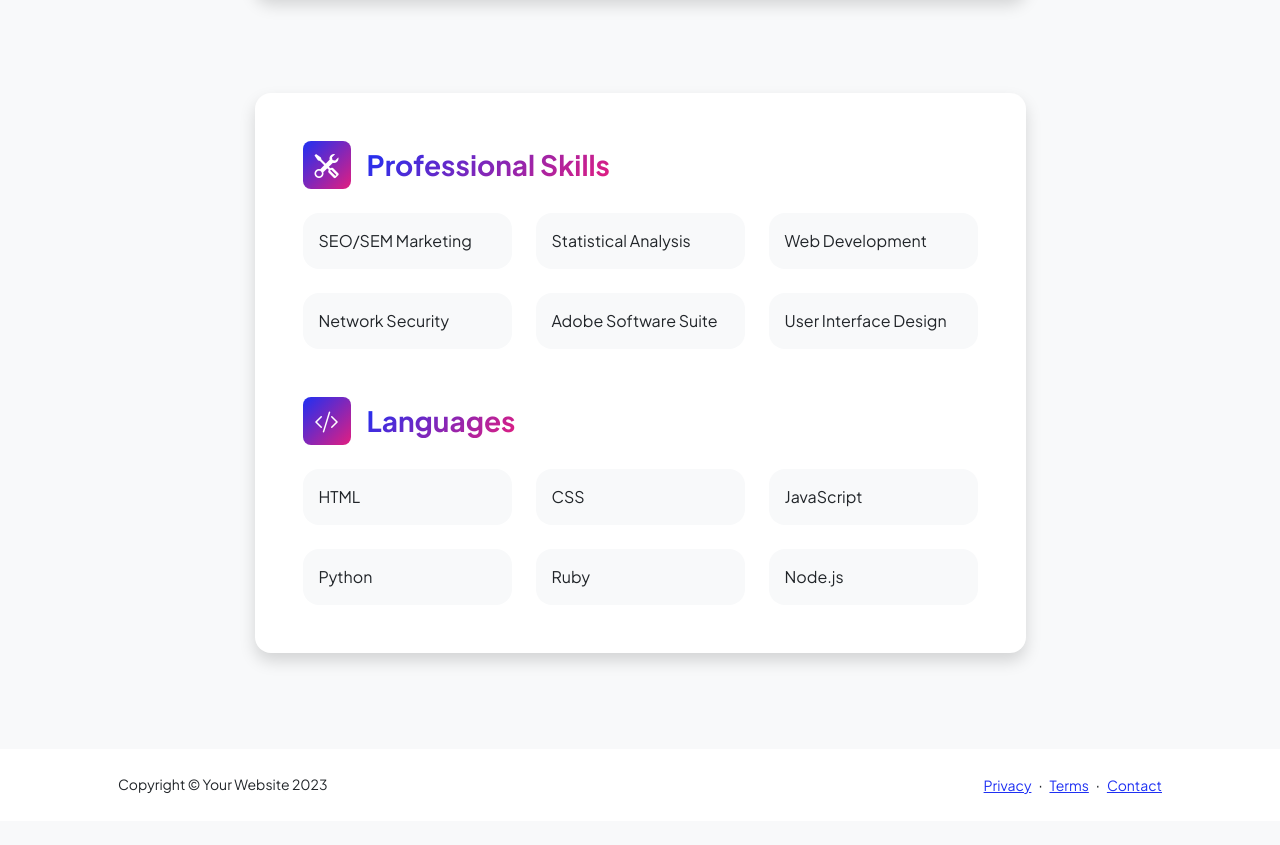
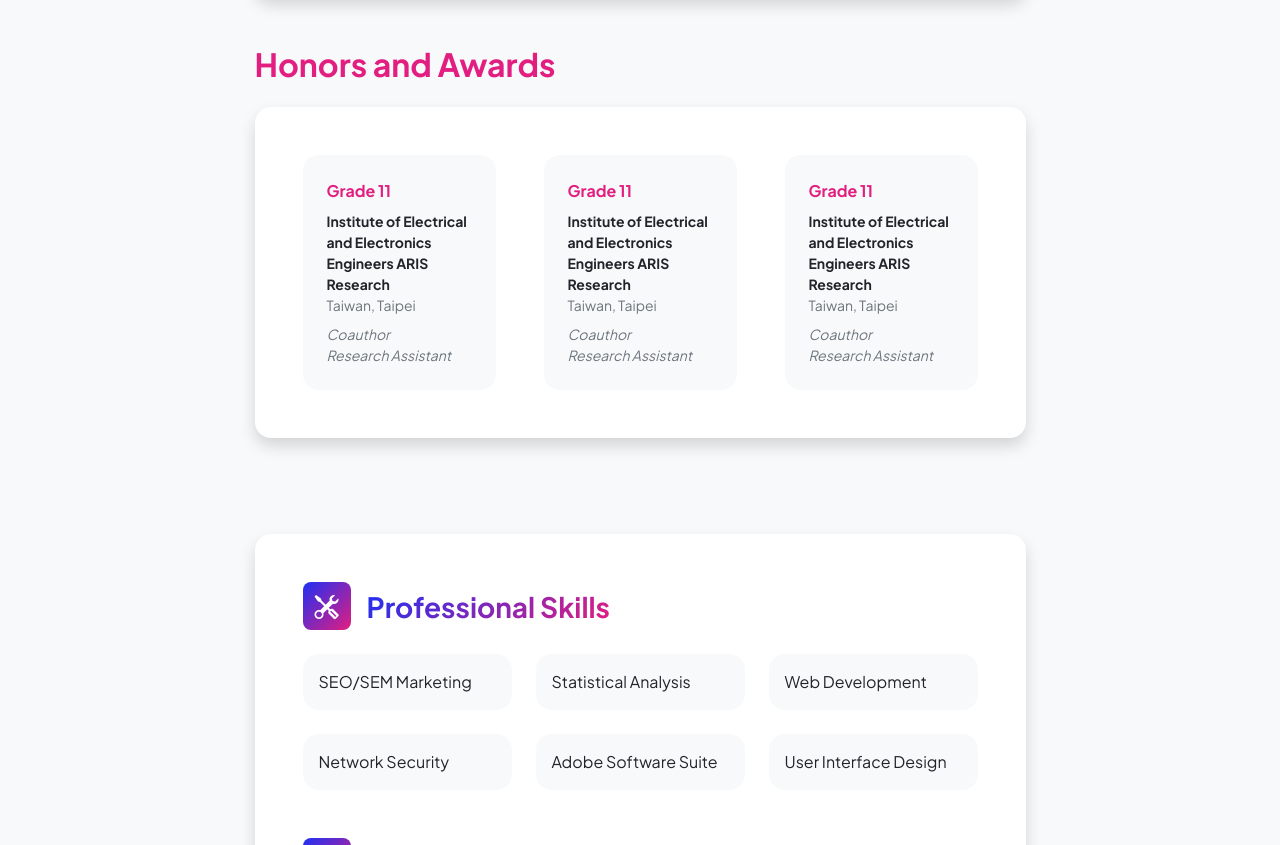
Before and after one commit to BurtonTsai/BurtonTsai.github.io, a plain HTML site: page resume.html in a window 1280 px wide. Shown: the part 2055-2900 px from the top of the page. Before the commit the page ends 2876 px from the top, so only its background shows below. Drawn offline with nearby package versions, Linux system fonts and the light colour scheme.

Commit message:
resume test

```diff
--- a/resume.html
+++ b/resume.html
@@ -148,6 +148,57 @@
                             </div>
                         </section>
                         <!-- Divider-->
+                        <!-- Education Section-->
+                        <section>
+                            <h2 class="text-secondary fw-bolder mb-4">Honors and Awards</h2>
+                            <!-- Education Card 1-->
+                            <div class="card shadow border-0 rounded-4 mb-5">
+                                <div class="card-body p-5">
+                                    <div class="row align-items-center gx-5">
+                                        <div class="col text-center text-lg-start mb-4 mb-lg-0">
+                                            <div class="bg-light p-4 rounded-4">
+                                                <div class="text-secondary fw-bolder mb-2">Grade 11</div>
+                                                <div class="mb-2">
+                                                    <div class="small fw-bolder">Institute of Electrical and Electronics Engineers ARIS Research</div>
+                                                    <div class="small text-muted">Taiwan, Taipei</div>
+                                                </div>
+                                                <div class="fst-italic">
+                                                    <div class="small text-muted">Coauthor</div>
+                                                    <div class="small text-muted">Research Assistant</div>
+                                                </div>
+                                            </div>
+                                        </div>
+                                        <div class="col text-center text-lg-start mb-4 mb-lg-0">
+                                            <div class="bg-light p-4 rounded-4">
+                                                <div class="text-secondary fw-bolder mb-2">Grade 11</div>
+                                                <div class="mb-2">
+                                                    <div class="small fw-bolder">Institute of Electrical and Electronics Engineers ARIS Research</div>
+                                                    <div class="small text-muted">Taiwan, Taipei</div>
+                                                </div>
+                                                <div class="fst-italic">
+                                                    <div class="small text-muted">Coauthor</div>
+                                                    <div class="small text-muted">Research Assistant</div>
+                                                </div>
+                                            </div>
+                                        </div>
+                                        <div class="col text-center text-lg-start mb-4 mb-lg-0">
+                                            <div class="bg-light p-4 rounded-4">
+                                                <div class="text-secondary fw-bolder mb-2">Grade 11</div>
+                                                <div class="mb-2">
+                                                    <div class="small fw-bolder">Institute of Electrical and Electronics Engineers ARIS Research</div>
+                                                    <div class="small text-muted">Taiwan, Taipei</div>
+                                                </div>
+                                                <div class="fst-italic">
+                                                    <div class="small text-muted">Coauthor</div>
+                                                    <div class="small text-muted">Research Assistant</div>
+                                                </div>
+                                            </div>
+                                        </div>
+                                    </div>
+                                </div>
+                            </div>
+                        </section>
+                        <!-- Divider-->
                         <div class="pb-5"></div>
                         <!-- Skills Section-->
                         <section>
```
